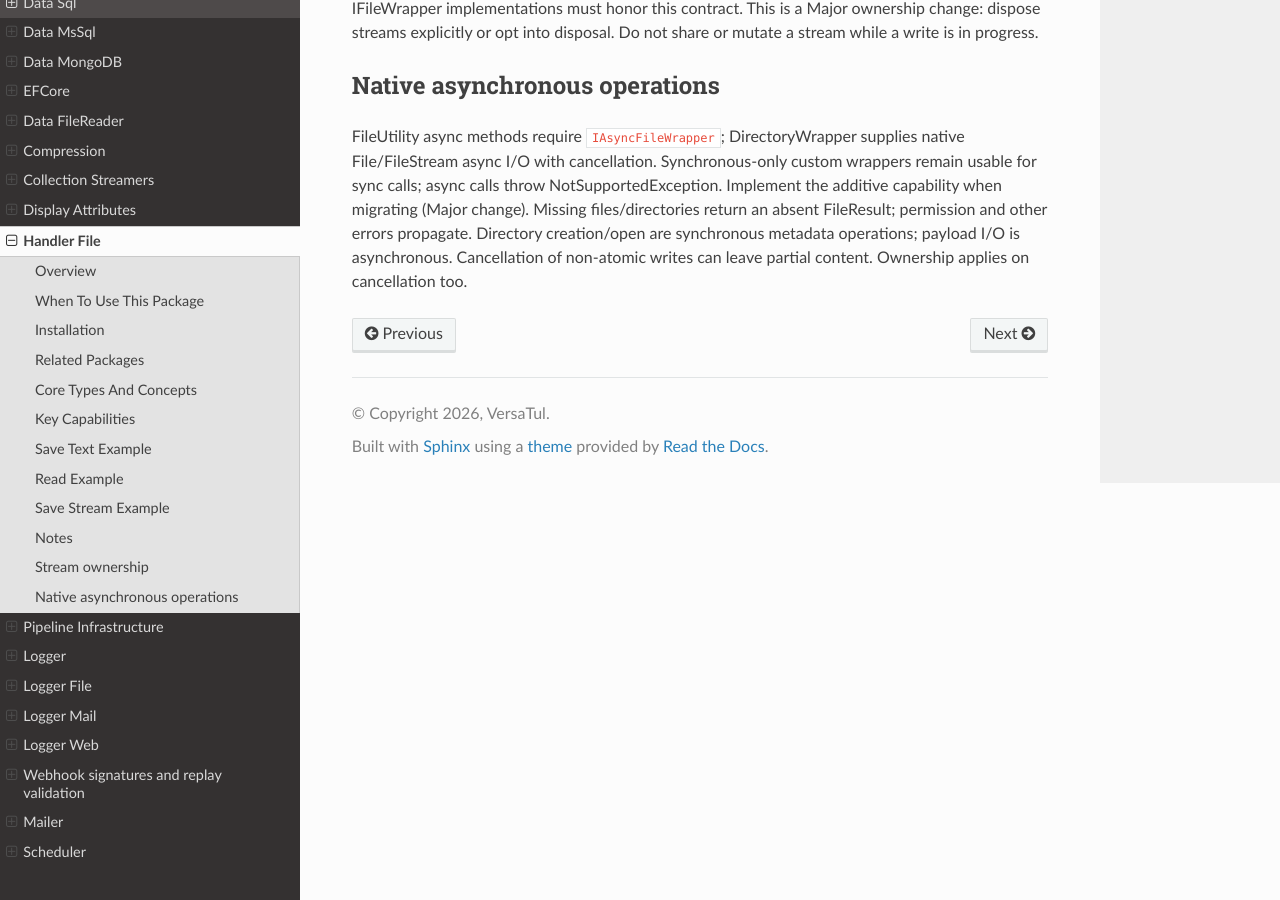
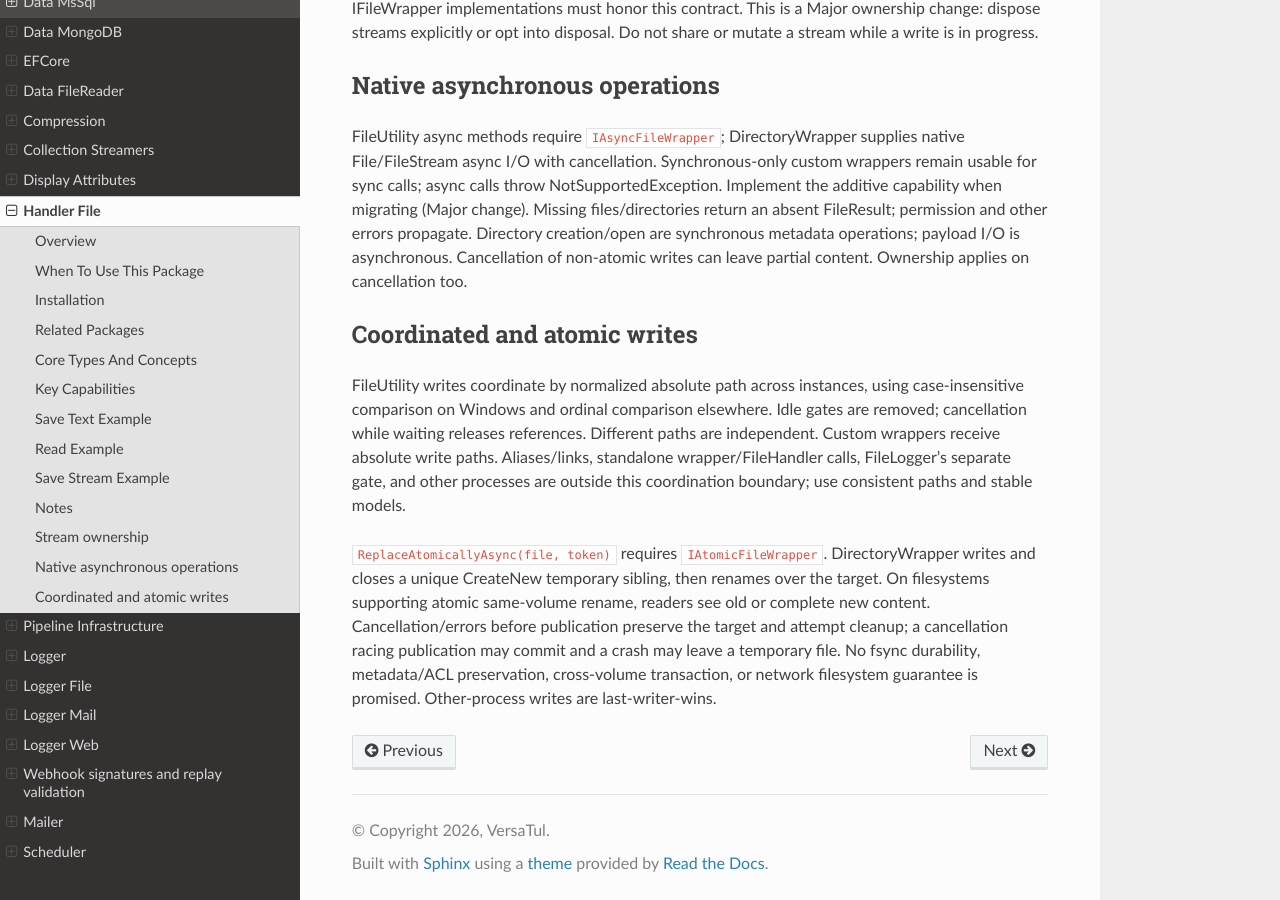
Before and after one commit to BjornWilliams/DocsVersaTul, a Sphinx documentation site: the page built from docs/source/handler-file.rst, in a window 1280 px wide and 900 px high, scrolled down 2685 px. Built offline with Sphinx 7.4.7 and the Read the Docs theme 3.1.0, drawn with Linux system fonts in a browser that asks for light colours.

Commit message:
Document path coordination and atomic publication
AB#2880 AB#2877

```diff
--- a/docs/source/handler-file.rst
+++ b/docs/source/handler-file.rst
@@ -134,3 +134,21 @@ additive capability when migrating (Major change). Missing files/directories ret
 an absent FileResult; permission and other errors propagate. Directory creation/open
 are synchronous metadata operations; payload I/O is asynchronous. Cancellation of
 non-atomic writes can leave partial content. Ownership applies on cancellation too.
+
+Coordinated and atomic writes
+-----------------------------
+
+FileUtility writes coordinate by normalized absolute path across instances, using
+case-insensitive comparison on Windows and ordinal comparison elsewhere. Idle gates
+are removed; cancellation while waiting releases references. Different paths are
+independent. Custom wrappers receive absolute write paths. Aliases/links, standalone
+wrapper/FileHandler calls, FileLogger's separate gate, and other processes are outside
+this coordination boundary; use consistent paths and stable models.
+
+``ReplaceAtomicallyAsync(file, token)`` requires ``IAtomicFileWrapper``. DirectoryWrapper
+writes and closes a unique CreateNew temporary sibling, then renames over the target.
+On filesystems supporting atomic same-volume rename, readers see old or complete new
+content. Cancellation/errors before publication preserve the target and attempt cleanup;
+a cancellation racing publication may commit and a crash may leave a temporary file.
+No fsync durability, metadata/ACL preservation, cross-volume transaction, or network
+filesystem guarantee is promised. Other-process writes are last-writer-wins.
```
